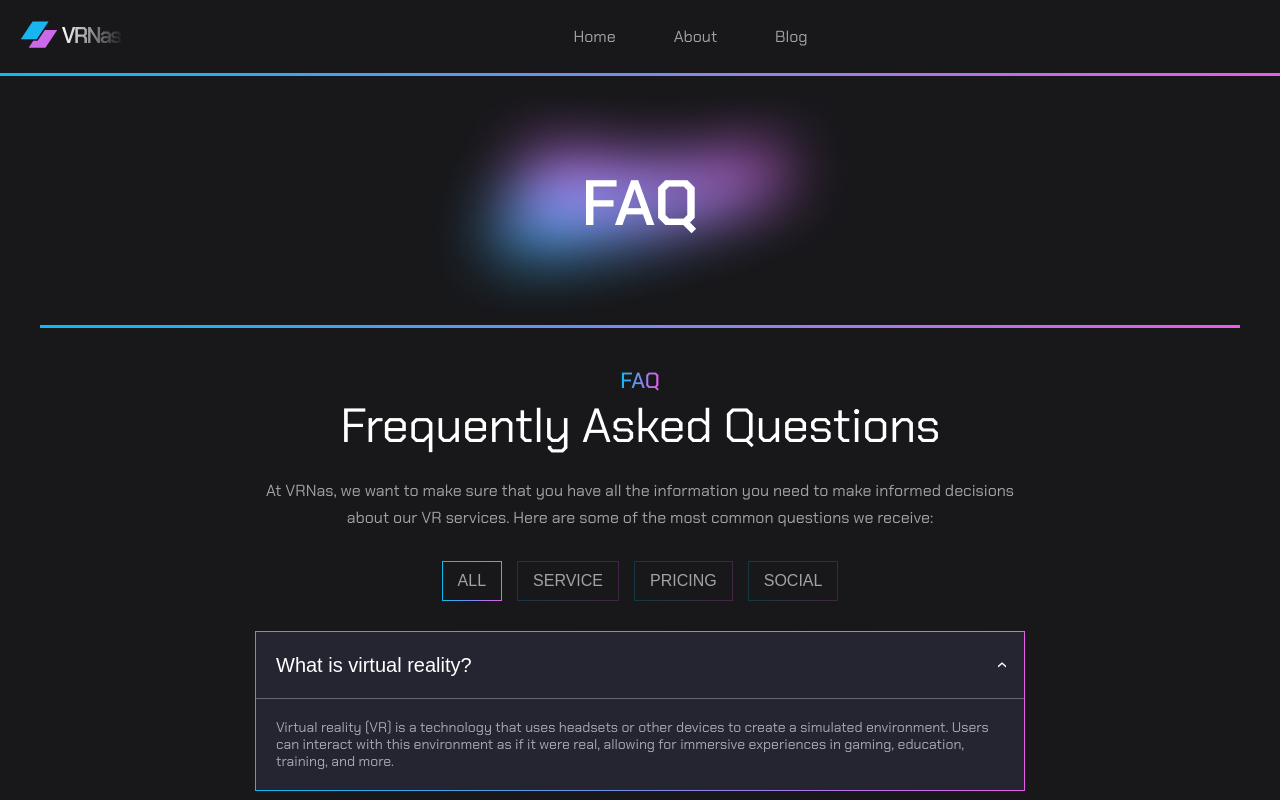
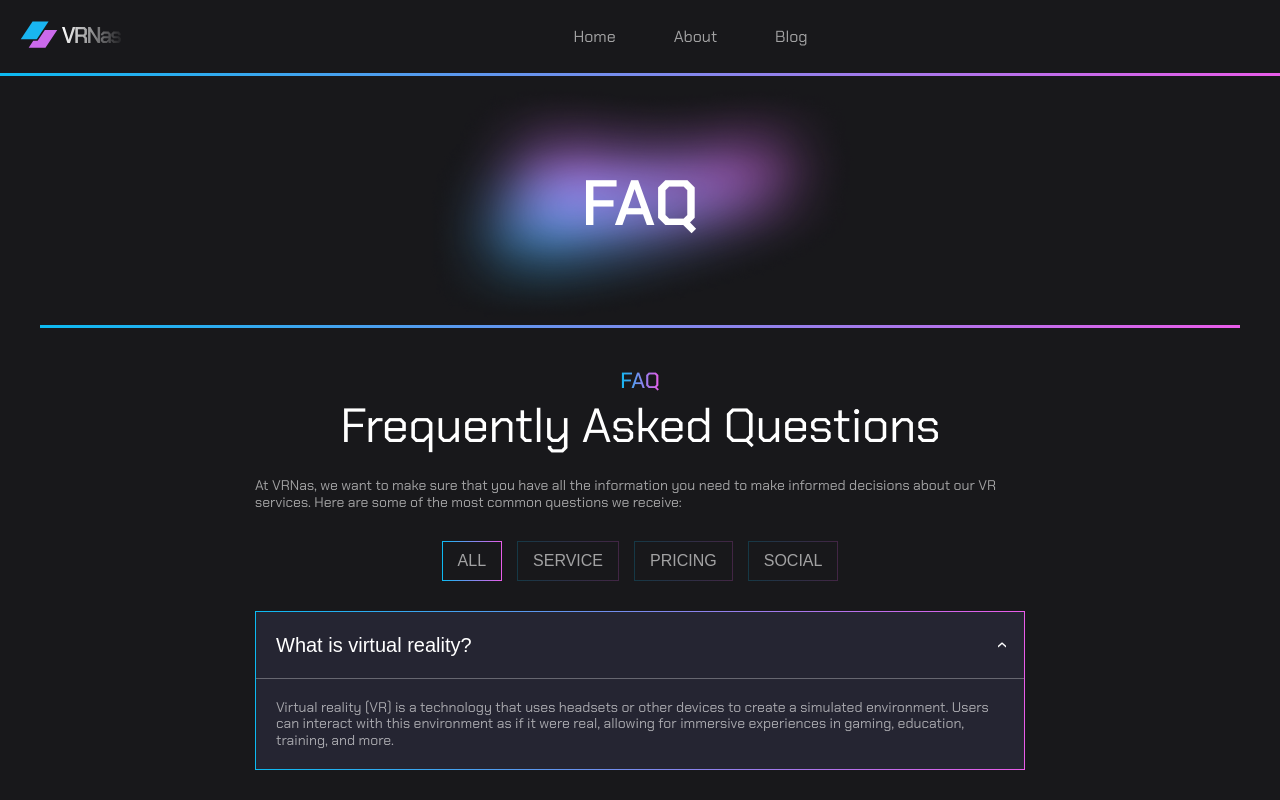
Before and after one commit to 0smir/react, a React (Create React App) app: page /faq in a window 1280 px wide. Shown: the top 800 px of the page. Built offline with nearby package versions, Linux system fonts and the light colour scheme.

Commit message:
add corrects to classnames in components

```diff
--- a/src/components/structure-components/common/SectionTitle.jsx
+++ b/src/components/structure-components/common/SectionTitle.jsx
@@ -5,7 +5,7 @@ function SectionTitle({className, section_name, title, description}) {
         <div className={`section__title-wrapper ${className}__title-wrapper`}>
             <h1 className="section__name">{section_name}</h1>
             {title && (<h2 className="title section__title">{title}</h2>)}
-            {description && (<p className="section__description">{description}</p>)}
+            {description && (<p className="section__title-description">{description}</p>)}
         </div>
     )
 }
```
